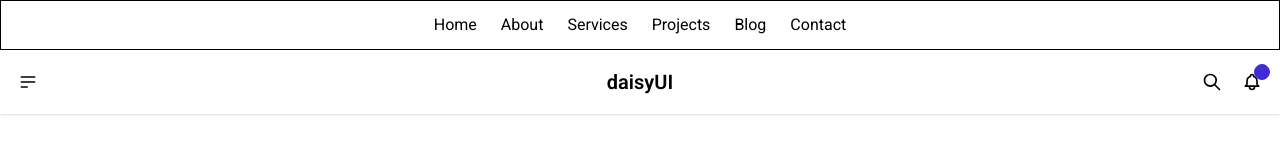
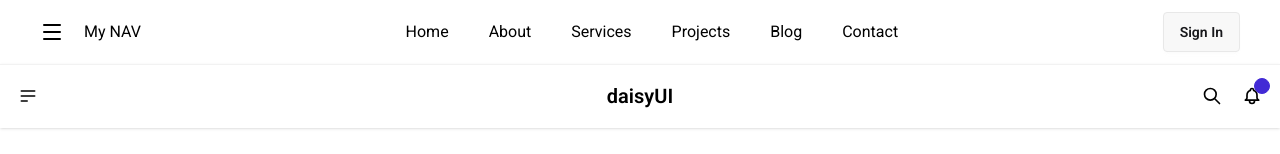
Before and after one commit to Riadul-Islam-551/React-Tailwind-Practice, a React (Vite) app: page / in a window 1280 px wide. Shown: the top 154 px of the page. Built offline with nearby package versions, Linux system fonts and the light colour scheme.

Commit message:
implement the licide icon and change the state of icon

```diff
--- a/package.json
+++ b/package.json
@@ -11,6 +11,7 @@
   },
   "dependencies": {
     "@tailwindcss/vite": "^4.1.14",
+    "lucide-react": "^0.544.0",
     "react": "^19.1.1",
     "react-dom": "^19.1.1",
     "tailwindcss": "^4.1.14"
--- a/src/components/Navbar/Links.jsx
+++ b/src/components/Navbar/Links.jsx
@@ -4,7 +4,7 @@ const Links = ({links}) => {
   return (
     <div>
 
-        <li className='mx-3 '><a href={links.path}>{links.name}</a></li>
+        <li className='mx-3 p-2'><a href={links.path}>{links.name}</a></li>
 
     </div>
   )
--- a/src/components/Navbar/Nav.jsx
+++ b/src/components/Navbar/Nav.jsx
@@ -1,5 +1,7 @@
-import React from "react";
+import React, { useState } from "react";
 import Links from "./Links";
+import { Menu } from "lucide-react";
+import { CircleX } from "lucide-react";
 
 const navLinks = [
   {
@@ -35,14 +37,26 @@ const navLinks = [
 ];
 
 const Nav = () => {
+  const [open, setOpen] = useState(false);
+
   return (
-    <div>
-      <nav>
-        <ul className="border flex py-3 justify-center">
+    <div className="shadow-2xs">
+      <nav className="  flex justify-between items-center max-w-[1200px] mx-auto ">
+        {/* ............nav icons............  */}
+        <span
+          className="flex gap-5 cursor-pointer"
+          onClick={() => setOpen(!open)}
+        >
+          {open ? <CircleX /> : <Menu />} <h1>My NAV</h1>
+        </span>
+        {/* ............link list...............  */}
+        <ul className=" flex py-3 justify-center">
           {navLinks.map((links) => (
             <Links key={links.id} links={links}></Links>
           ))}
         </ul>
+        {/* .............nav button.............  */}
+        <button className="btn">Sign In</button>
       </nav>
     </div>
   );
```
Also changed, not shown: 1 other file (tests, documents, lock files or other folders).
